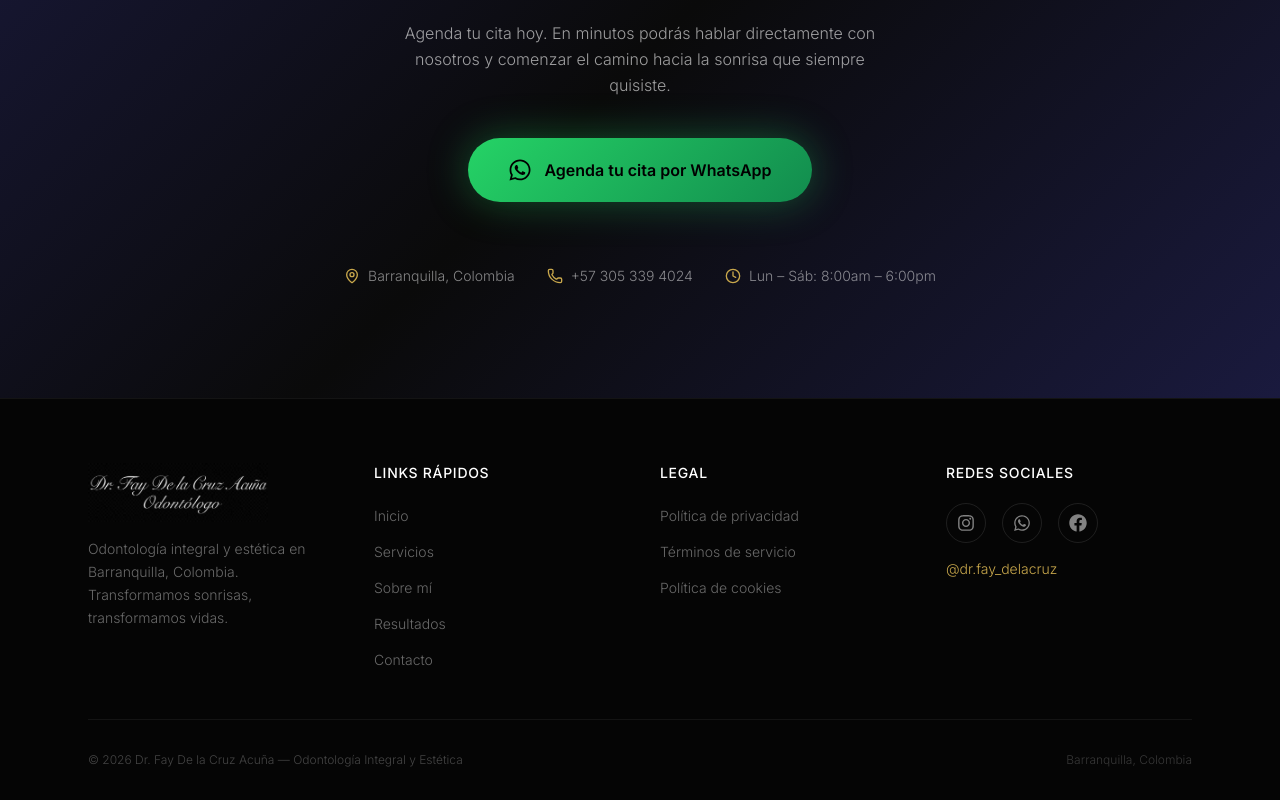
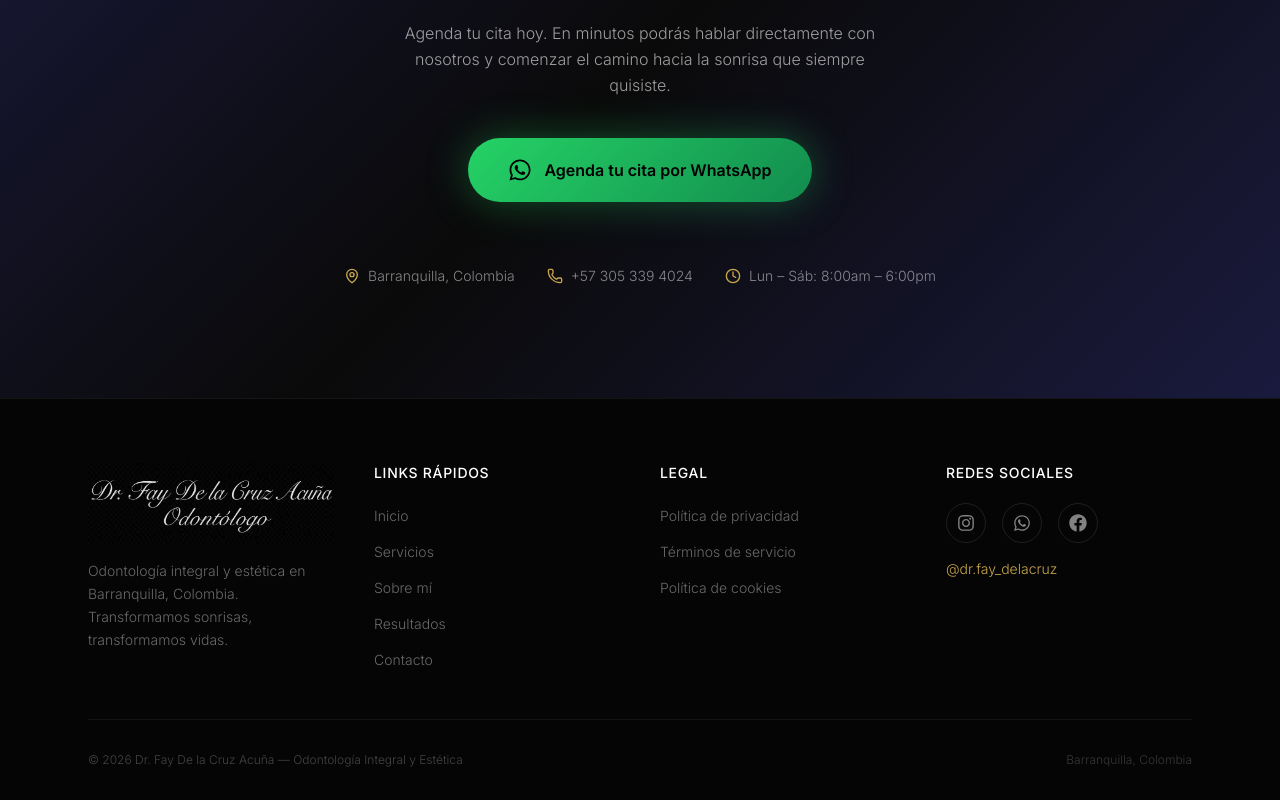
Before and after one commit to habid8374/dr-fay-delacruz, a Next.js app: page / in a window 1280 px wide. Shown: the part 4090-4890 px from the top of the page. Built offline with nearby package versions, Linux system fonts and the light colour scheme; a web font is replaced by a local one.

Commit message:
Double firma-footer image size in footer

```diff
--- a/src/components/Footer.tsx
+++ b/src/components/Footer.tsx
@@ -34,8 +34,8 @@ export default function Footer() {
               <Image
                 src="/firma-footer.jpg"
                 alt="Dr. Fay De la Cruz Acuña"
-                width={180}
-                height={80}
+                width={360}
+                height={160}
                 className="opacity-90"
                 style={{ objectFit: "contain", filter: "invert(1)" }}
               />
```
